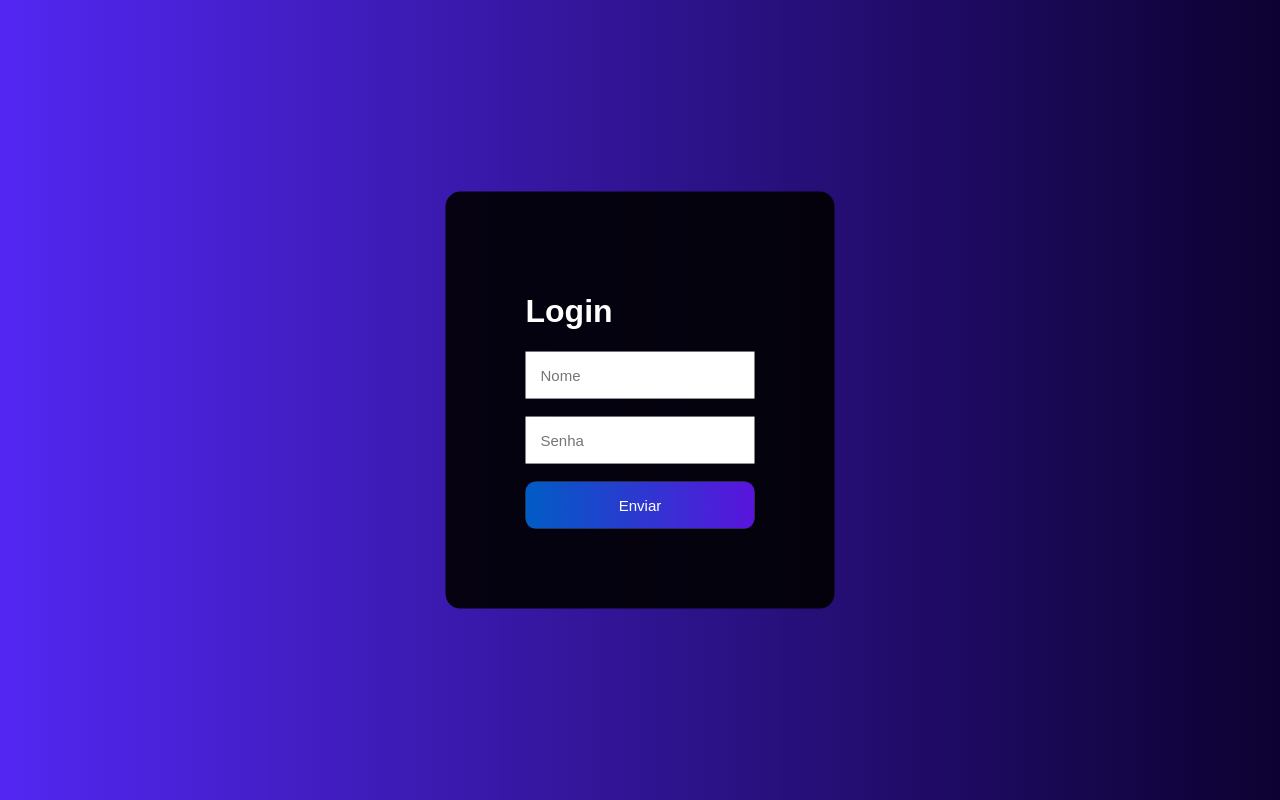
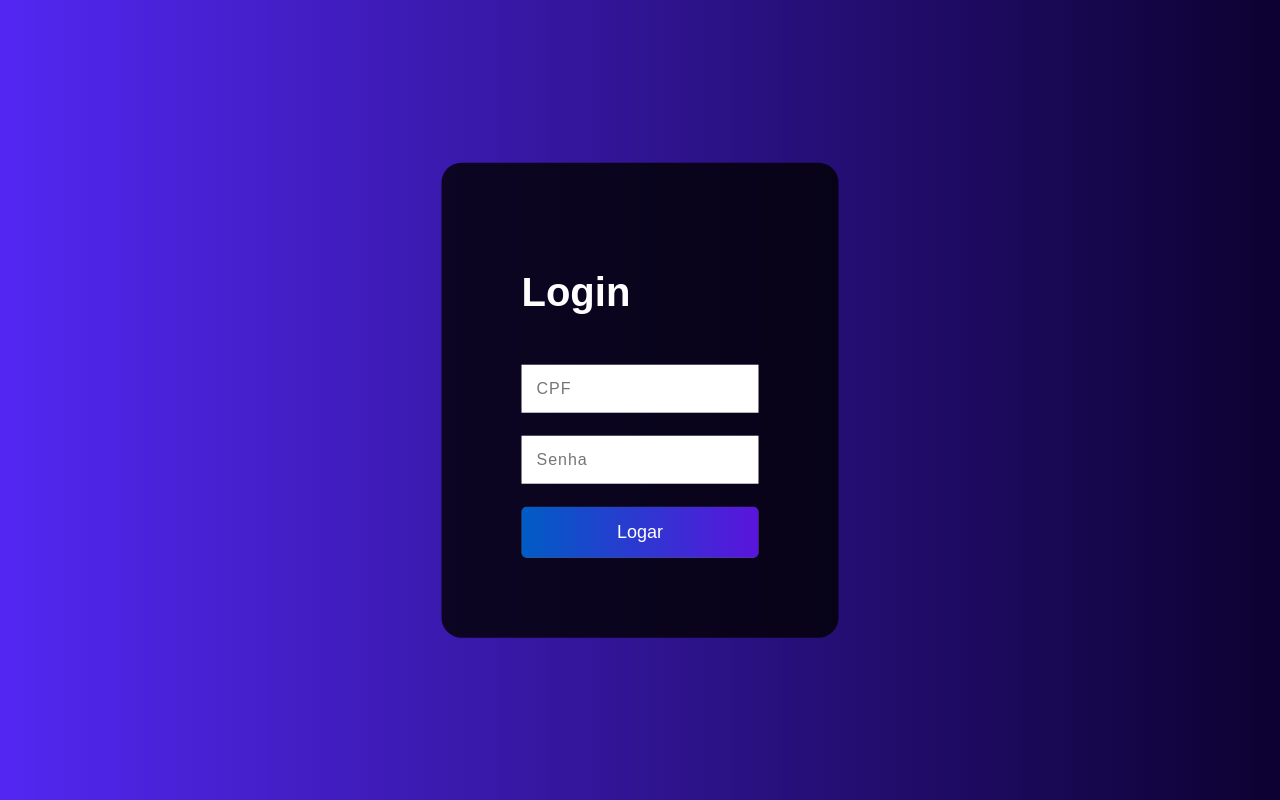
Before and after one commit to Joaovictor23t4/Desenvolvimento-Web-2, a PHP site: page /Login/login.php in a window 1280 px wide. Run offline with PHP 8.4, Linux system fonts and the light colour scheme.

Commit message:
alguma-alteração

```diff
--- a/Formulário/Login/login.php
+++ b/Formulário/Login/login.php
@@ -1,26 +1,25 @@
 <?php
-
-if (isset($_POST['submit'])) {
+if(isset($_POST['submitLogin'])) {
     include_once('../conexao.php');
 
-    $nomeLogin = $_POST['nomeL'];
-    $senhaLogin = $_POST['senhaL'];
+    $cpfLogin = $_POST['cpfLogin'];
+    $senhaLogin = $_POST['senhaLogin'];
 
-    $resultLogin = mysqli_query($conexao, "SELECT nome, senha FROM informacoes WHERE nome = '$nomeLogin'");
+    $login = mysqli_query($conexao, "SELECT cpf,senha FROM informacoes WHERE cpf = '$cpfLogin'");
 
-    if ($resultLogin && mysqli_num_rows($resultLogin) > 0) {
-        $usuario = mysqli_fetch_assoc($resultLogin);
+    if($login && mysqli_num_rows($login) > 0) {
+        $usuario = mysqli_fetch_assoc($login);
 
-        if (password_verify($senhaLogin, $usuario['senha'])) {
-            echo '<meta http-equiv="refresh" content="0;URL=/Desenvolvimento-Web-2/HyperText/">';
+        if(password_verify($senhaLogin, $usuario['senha'])) {
+            echo '<meta http-equiv="refresh" content="0;URL=/Desenvolvimento-Web-2/HyperText/index.html">';
             exit();
         }
-    } else {
-        echo "Nome e/ou senha incorretos.";
+
+        else {
+            echo "CPF e/ou senha incorretos!";
+        }
     }
 }
-
-
 ?>
 
 <!DOCTYPE html>
@@ -29,18 +28,18 @@ if (isset($_POST['submit'])) {
     <meta charset="UTF-8">
     <meta name="viewport" content="width=device-width, initial-scale=1.0">
     <link rel="stylesheet" href="style-login.css">
-    <link rel="shortcut icon" href="../controle.ico" type="image/x-icon">
-    <title>Tela de Login</title>
+    <title>Login</title>
 </head>
 <body>
-    <div id="tela-login">
+    <div class="container">
         <form action="login.php" method="post">
-        <h1>Login</h1>
-        <input type="text" placeholder="Nome" name="nomeL" id="idNome">
-        <br><br>
-        <input type="password" placeholder="Senha" name="senhaL" id="idSenha">
-        <br><br>
-        <input type="submit" value="Enviar" name="submit" id="submit">
+            <h1>Login</h1>
+            <br>
+            <input type="text" name="cpfLogin" id="idCpf" placeholder="CPF">
+            <br><br>
+            <input type="password" name="senhaLogin" id="idSenha" placeholder="Senha">
+            <br><br>
+            <input type="submit" name="submitLogin" id="idSubmit" value="Logar">
         </form>
     </div>
 </body>
--- a/Formulário/Login/style-login.css
+++ b/Formulário/Login/style-login.css
@@ -3,35 +3,32 @@ body {
     background-image: linear-gradient(to right, #5327F2, #0c0131);
 }
 
-#tela-login {
-    background-color: rgba(0, 0, 0, 0.9);
+.container {
     position: absolute;
     top: 50%;
     left: 50%;
     transform: translate(-50%, -50%);
+    background-color: rgba(0, 0, 0, 0.8);
+    color: #fff;
     padding: 80px;
-    border-radius: 15px;
-    color: white;
+    font-size: 20px;
+    border-radius: 20px;
 }
 
-#idNome, #idSenha {
+#idCpf, #idSenha {
     padding: 15px;
+    font-size: 16px;
+    letter-spacing: 1px;
+    outline: none;
     border: none;
-    outline: none;
-    font-size: 15px;
 }
 
-#submit {
+#idSubmit {
+    width: 100%;
+    padding: 15px;
     background-image: linear-gradient(to right, rgb(0, 92, 197), rgb(90, 20, 220));
-    width: 100%;
     border: none;
-    padding: 15px;
-    color: white;
-    font-size: 15px;
-    cursor: pointer;
-    border-radius: 10px;
+    border-radius: 5px;
+    color: #fff;
+    font-size: 18px;
 }
-
-#submit:hover {
-    background-image: linear-gradient(to right, rgb(0, 80, 172), rgb(80, 19, 195));
-}
```
Also changed, not shown: Formulário/formulario.php (+9 -3 lines).
